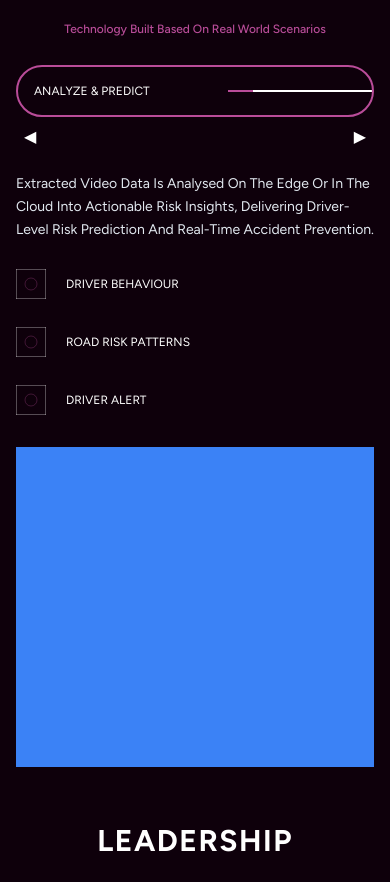
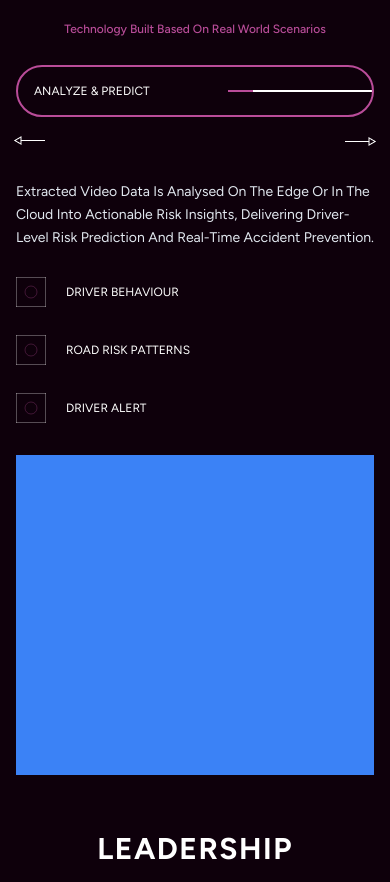
Before and after one commit to TechHowl12/insurevision, a React (Vite) app: page / in a window 390 px wide. Shown: the part 4386-5268 px from the top of the page. Built offline with nearby package versions, Linux system fonts and the light colour scheme.

Commit message:
bugs fixes

```diff
--- a/src/App.jsx
+++ b/src/App.jsx
@@ -14,7 +14,7 @@ function App() {
   const [showFixedButtons, setShowFixedButtons] = useState(true);
 
   useEffect(() => {
-    const isDesktop = window.innerWidth >= 768; // Tailwind's md breakpoint
+    const isDesktop = window.innerWidth >= 768;
     setShowFixedButtons(isDesktop);
   }, []);
 
--- a/src/sections/Enviromatics.jsx
+++ b/src/sections/Enviromatics.jsx
@@ -1,4 +1,5 @@
 import React, { useEffect, useState, useRef } from "react";
+import Arrow from "../assets/arrowdown.png";
 
 const stepDetails = [
   {
@@ -156,7 +157,7 @@ const Enviromatics = () => {
               setConnectorProgress(0);
             }}
           >
-            ◀
+            <img className="rotate-90" src={Arrow}/>
           </button>
           <button
             className="sm:hidden px-2"
@@ -167,7 +168,7 @@ const Enviromatics = () => {
               setConnectorProgress(0);
             }}
           >
-            ▶
+            <img className="-rotate-90"  src={Arrow}/>
           </button>
         </div>
       </div>
--- a/src/sections/Leadership.jsx
+++ b/src/sections/Leadership.jsx
@@ -2,8 +2,8 @@ import { useEffect, useRef, useState } from "react"
 import { Facebook, Linkedin, Instagram, Twitter } from "lucide-react"
 import gsap from "gsap"
 import { ScrollTrigger } from "gsap/ScrollTrigger"
-import arrrowupimg from "../assets/arrowup.png"
-import arrowdownimg from "../assets/arrowdown.png"
+import arrrowupimg from "../assets/arrowup.png";
+import arrowdownimg from "../assets/arrowdown.png";
 
 // Only register the plugin once to avoid conflicts
 if (typeof window !== "undefined") {
@@ -122,7 +122,7 @@ export default function LeadershipTestimonial(){
           id: "leadership-scrolltrigger-mobile",
           trigger: section,
           start: "top top",
-          end: "+=200%", // Less scroll space on mobile
+          end: "+=150%", // Less scroll space on mobile
           pin: true,
           pinSpacing: true,
           scrub: 1, // Smoother for touch devices
```
